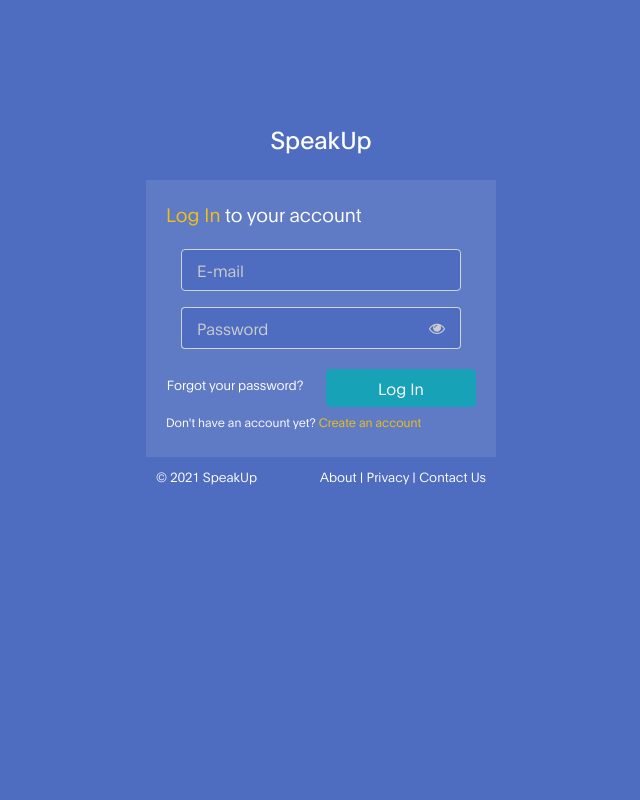
After one commit to InventorsDev/sdg-004, a PHP site: page /login.html in a window 1280 px wide. The commit adds this page. Shown: the whole page, without its empty margins (319-959 px from the left). Run offline with PHP 8.4, Linux system fonts and the light colour scheme.

Commit message:
Implemented the login interface
Implemented the login interface

```diff
--- a/css/style.css
+++ b/css/style.css
@@ -471,6 +471,9 @@ body {
     @media (max-width: 768px) {
       .howit-bg{
         display: none; }
+
+        .how{
+        margin-bottom: 30px; }
       }
 
       .how .icon {
@@ -879,13 +882,188 @@ body {
   } */
 
 
+/*---------------------------------------
+LOGIN PAGE
+     -----------------------------------------*/
+.body-full-height {
+  height: 100%;
+}
+.body-full-height body {
+  height: 100%;
+}
+
+.login-container {
+  float: left;
+  width: 100%;
+  min-height: 100%;
+  background: var(--menu-bg);
+}
+
+.login-container .login-box .login-header{
+  width: 100%;
+  height: 50px;
+  text-align: center;
+  margin-bottom: 10px;
+  color: var(--white-color);
+}
+
+.login-container .login-box {
+  max-width: 350px;
+    margin: 120px auto 0;
+}
+
+.login-container .login-box .login-body {
+  width: 100%;
+  float: left;
+  background: rgba(255, 255, 255, 0.1);
+  padding: 20px;
+  -moz-border-radius: 0px;
+  -webkit-border-radius: 0px;
+  border-radius: 0px;
+}
+.login-container .login-box .login-body .login-title {
+  color: #FFF;
+  font-size: 19px;
+  font-weight: 300;
+  margin-bottom: 20px;
+}
+.login-container .login-box .login-body .form-control {
+  brder: 0px;
+  background: var(--menu-bg);
+  padding: 10px 15px;
+  color: #CCC;
+  line-height: 20px;
+  height: auto;
+}
+
+.login-container .login-box .login-body .input-group{
+ margin-bottom: 20px;
+}
+
+.login-container .login-box .login-body .input-group .form-control{
+ border-right: 0px;
+}
+
+.login-container .login-box .login-body .input-group-text{
+  border-left: 0px;
+  background: var(--menu-bg);
+  padding: 10px 15px;
+  color: #CCC;
+  line-height: 20px;
+  height: auto;
+}
+
+.login-container .login-box .login-body .form-control::-moz-placeholder {
+  color: #CCC;
+  opacity: 1;
+}
+.login-container .login-box .login-body .form-control:-ms-input-placeholder {
+  color: #CCC;
+}
+.login-container .login-box .login-body .form-control::-webkit-input-placeholder {
+  color: #CCC;
+}
+
+.login-container .login-box .login-body .btn-link {
+  color: var(--white-color);
+  border: 0px;
+  padding-left: 0;
+  font-size: 13px;
+  text-decoration: none;
+}
+
+.login-container .login-box .login-body a:hover,
+.login-container .login-box .login-footer a:hover{
+  color: var(--secondary-color);
+}
+
+
+.login-container .login-box .login-body .login-subtitle {
+  line-height: 20px;
+  padding: 5px 0px;
+  font-size: 12px;
+  color: var(--white-color);
+}
+
+.login-container .login-box .login-body .login-subtitle a {
+  color: var(--secondary-color);
+}
+
+.login-container .login-box .login-body .login-subtitle a:hover {
+  color: var(--dark-color);
+}
+
+.login-container .login-box .login-footer {
+  width: 100%;
+  float: left;
+  padding: 10px;
+  color: var(--white-color);
+  font-size: 13px;
+}
+.login-container .login-box .login-footer a {
+  color: var(--white-color);
+}
+
+
+.error_alert{
+    width: 90%;
+  margin: 0 auto;
+  padding-left: 10px;
+  padding-right: 10px;
+  border-radius: 5px;
+  text-align: center;
+   font-weight:400;
+   margin-bottom:20px;
+   border: 2px solid rgba(0, 0, 0, 0.2);
+  box-shadow: 0 5px 9px 0 rgba(0, 0, 0, 0.2);
+  text-align: center;
+  background-color: #fff;
+  color: #ee002d;
+  }
+
+  .error_alert p{
+    padding-top: 15px;
+   color: gray;
+   font-size:12px;
+   justify-content: justify;
+  }
+
+.error_alert p span{
+  float: none;
+   color: gray;
+   font-size:12px;
+  }
+
+ .error_alert span{
+  float: right;
+   font-size:18px;
+  color: #a94442;
+  cursor: pointer;
+}
+
+  .error_alert:hover{
+  text-decoration:none;
+  color:gray;
+  -webkit-box-shadow: 2px 2px 3px rgba(0,0,0,0.4);
+  -moz-box-shadow: 2px 2px 3px rgba(0,0,0,0.4);
+  box-shadow: 0 6px 10px 0 rgba(0,0,0,0.4);
+
+  }
+
+  .error_alert:hover p{
+   color: #ee002d;
+  }
+
+
+
+
   /*---------------------------------------
      FOOTER
      -----------------------------------------*/
 
      .site-footer {
       background: var(--dark-color);
-      padding-top: 3em;
+      padding-top: 20px;
     }
 
     .site-footer a {
--- /dev/null
+++ b/login.html
@@ -0,0 +1,93 @@
+<!DOCTYPE html>
+<html lang="en" class="body-full-height">
+<head>
+
+ <title>SpeakUp</title>
+
+ <meta charset="UTF-8">
+ <meta http-equiv="X-UA-Compatible" content="IE=Edge">
+ <meta name="description" content="">
+ <meta name="keywords" content="">
+ <meta name="author" content="">
+ <meta name="viewport" content="width=device-width, initial-scale=1, maximum-scale=1">
+
+ <link rel="stylesheet" href="css/bootstrap.min.css">
+ <link rel="stylesheet" href="css/font-awesome.min.css">
+ <link rel="stylesheet" href="css/aos.css">
+ <link rel="stylesheet" href="css/owl.carousel.min.css">
+ <link rel="stylesheet" href="css/owl.theme.default.min.css">
+
+ <!-- MAIN CSS -->
+ <link rel="stylesheet" href="css/style.css">
+
+</head>
+<body>
+
+
+
+<!-- Login-->
+<div class="login-container">
+
+            <div class="login-box" data-aos="fade-up">
+              <a href="./"><h3 class="login-header">SpeakUp</h3></a>
+                <div class="login-body">
+                    <div class="login-title"><strong>Log In</strong> to your account</div>
+
+                     <div id="alert_box" style="display: none;" class="error_alert" >
+          <span aria-label="close" onclick="close_alert('alert_box')" >&times;</span>
+             <p><i class="fa fa-exclamation-circle"></i> <span id="alert"></span></p>
+             </div>
+
+                    <form action="index.html" class="form-horiontal" method="post">
+                    <div class="form-group">
+                        <div class="col-md-12">
+                            <input type="text" id="email" class="form-control" placeholder="E-mail"/>
+                        </div>
+                    </div>
+
+                        <div class="col-md-12">
+                    <div class="input-group">
+                            <input type="password" id="password" class="form-control" placeholder="Password"/>
+                      <div class="input-group-append">
+                      <div class="input-group-text" id="show-hide"><span class="eye fa fa-eye"></span></div>
+                    </div></div>
+                    </div>
+
+                    <div class="form-row">
+                        <div class="col-md-6">
+                            <a href="#" class="btn btn-link btn-block forget">Forgot your password?</a>
+                        </div>
+                        <div class="col-md-6">
+                            <button class="btn btn-info btn-block" type="button" id="login">Log In</button>
+                        </div>
+                    </div>
+                    <div class="login-subtitle">
+                        Don't have an account yet? <a href="signup.html">Create an account</a>
+                    </div>
+                    </form>
+                </div>
+                <div class="login-footer">
+                    <div class="pull-left">
+                        &copy; <script>document.write(new Date().getFullYear());</script> SpeakUp
+                    </div>
+                    <div class="pull-right">
+                        <a href="#">About</a> |
+                        <a href="#">Privacy</a> |
+                        <a href="#">Contact Us</a>
+                    </div>
+                </div>
+            </div>
+          </div>
+
+
+
+  <!-- SCRIPTS -->
+  <script src="js/jquery.min.js"></script>
+  <script src="js/bootstrap.min.js"></script>
+  <script src="js/aos.js"></script>
+  <script src="js/owl.carousel.min.js"></script>
+  <script src="js/smoothscroll.js"></script>
+  <script src="js/custom.js"></script>
+
+</body>
+</html>
```
Also changed, not shown: index.html (+11 -14 lines).
